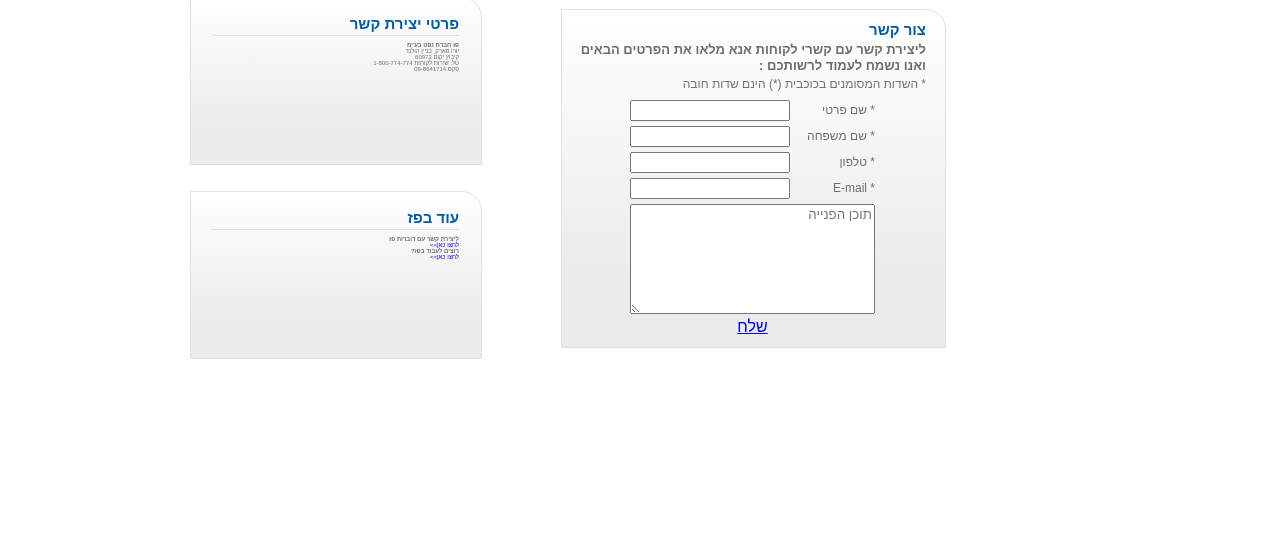
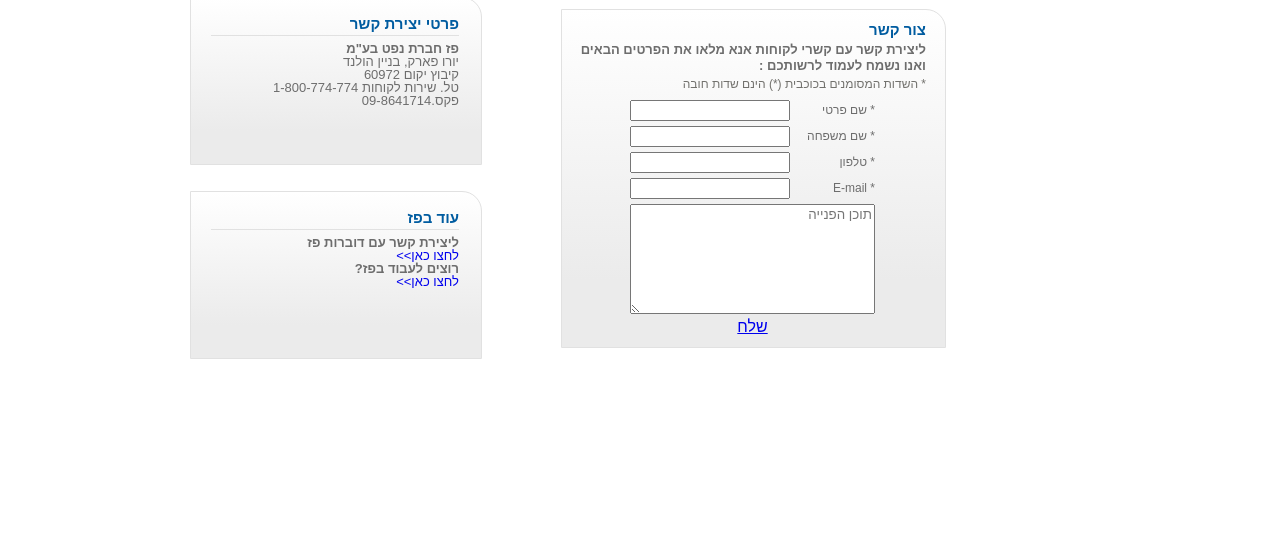
Before and after one commit to dm3mak/midExercise, a plain HTML site: page contact.html in a window 1280 px wide. Shown: the part 196-755 px from the top of the page. Drawn offline with Linux system fonts and the light colour scheme.

Commit message:
change selectors. something wrong on push

```diff
--- a/contactstyle.css
+++ b/contactstyle.css
@@ -257,7 +257,7 @@ div.hova {
     width: 248px;
     margin: 18px 22px;
 }
-.info h3{
+.info > article > div > h3{
     font-size: 15px;
     font-weight: bold;
     color: #005ca0;
@@ -265,9 +265,9 @@ div.hova {
     margin-bottom: 6px;
     border-bottom: 1px solid rgb(225, 225 , 225);
 }
-.info p{
+.info > article > div > p{
     margin: 0px;
-    font-size: 6px;
+    font-size: 13px;
     color: #6d6d6d;
 }
 .info p > a{
```
